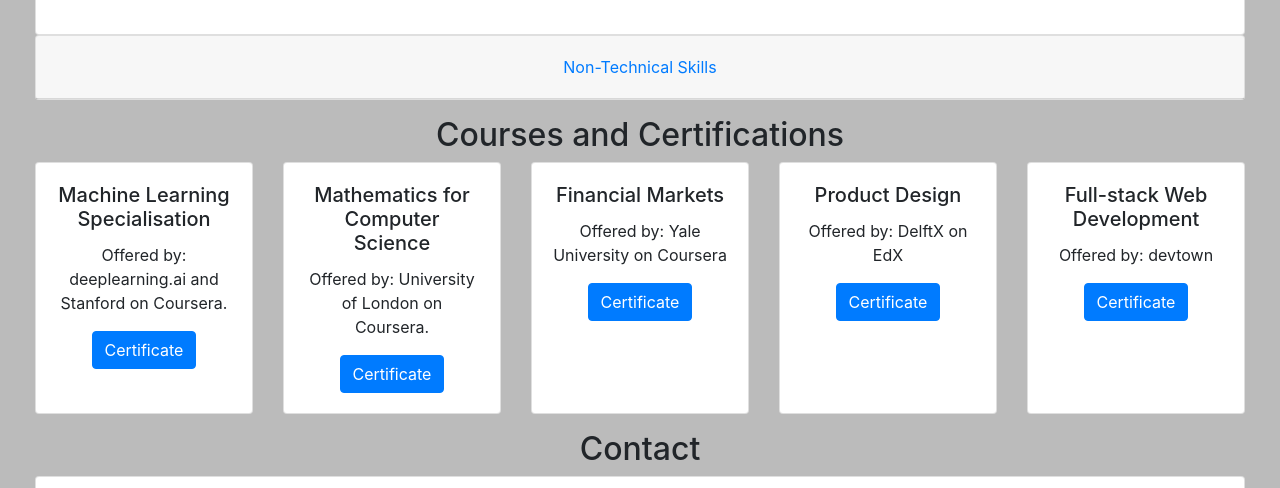
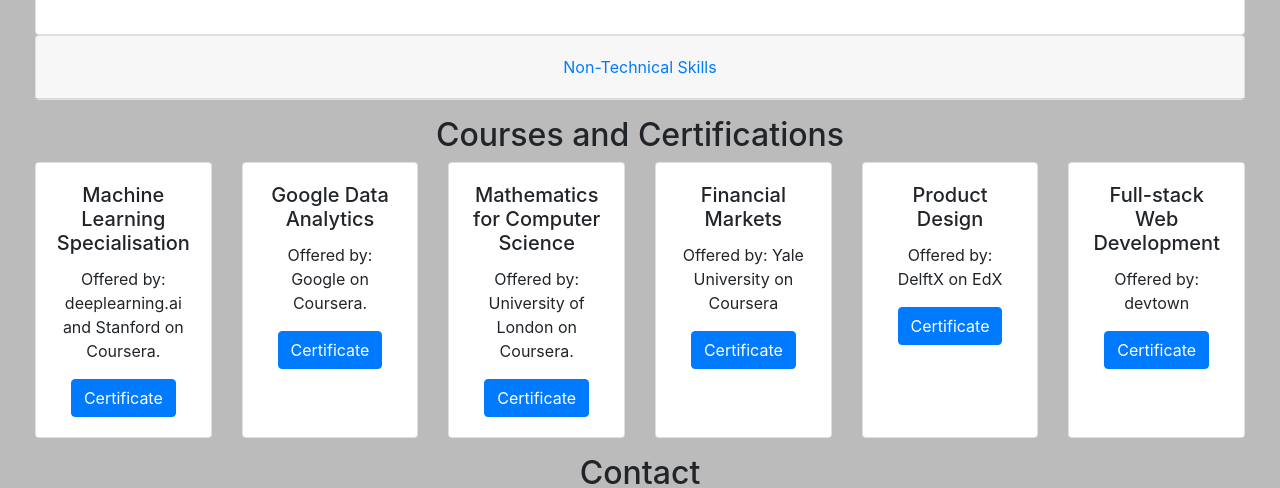
Before and after one commit to SoujanyaChatti/soujanyachatti.github.io, a plain HTML site: page index.html in a window 1280 px wide. Shown: the part 3198-3686 px from the top of the page. Drawn offline with nearby package versions, Linux system fonts and the light colour scheme; files whose address does not match are found by name.

Commit message:
Update index.html

```diff
--- a/index.html
+++ b/index.html
@@ -534,7 +534,13 @@
             <a href="https://coursera.org/verify/specialization/RQXT4T2NU5C2" target="_blank" class="btn btn-primary btn-md">Certificate</a>
         </div>
     </div>
-
+    <div class="card">
+        <div class="card-body">
+            <h5 class="card-title">Google Data Analytics</h5>
+            <p class="card-text">Offered by: Google on Coursera.</p>
+            <a href="https://coursera.org/verify/professional-cert/PKD5EQRB9G6X" target="_blank" class="btn btn-primary btn-md">Certificate</a>
+        </div>
+    </div>
     <!-- Course Card 2 -->
     <div class="card">
         <div class="card-body">
```
